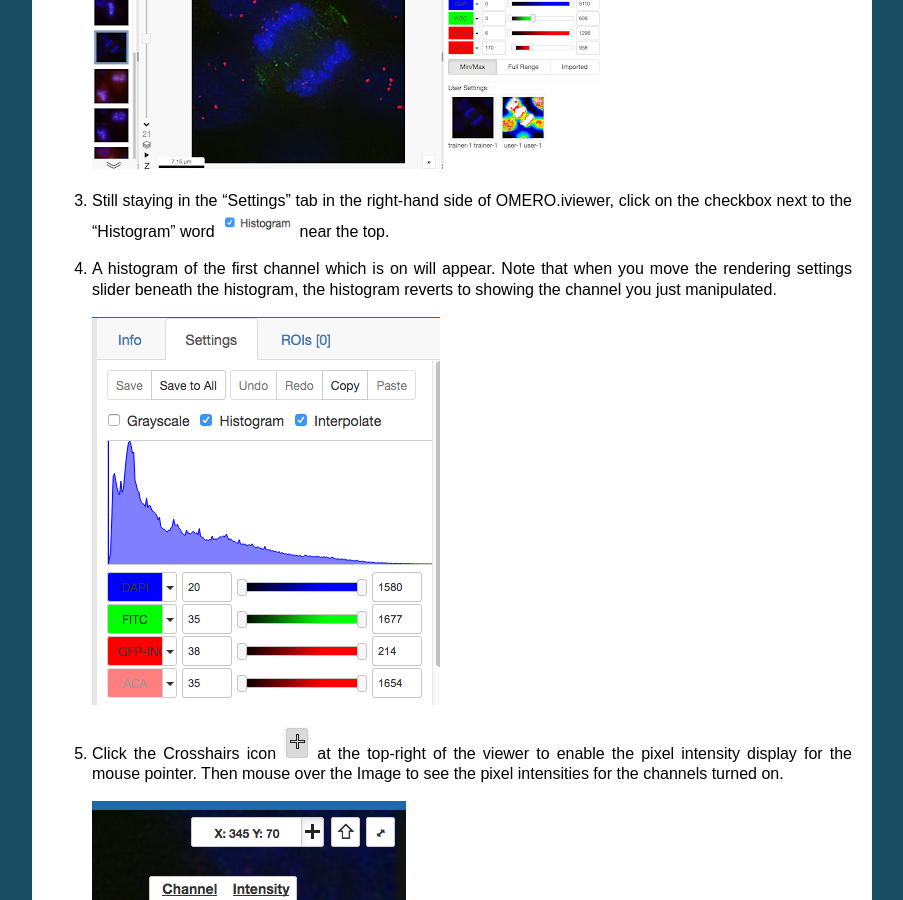
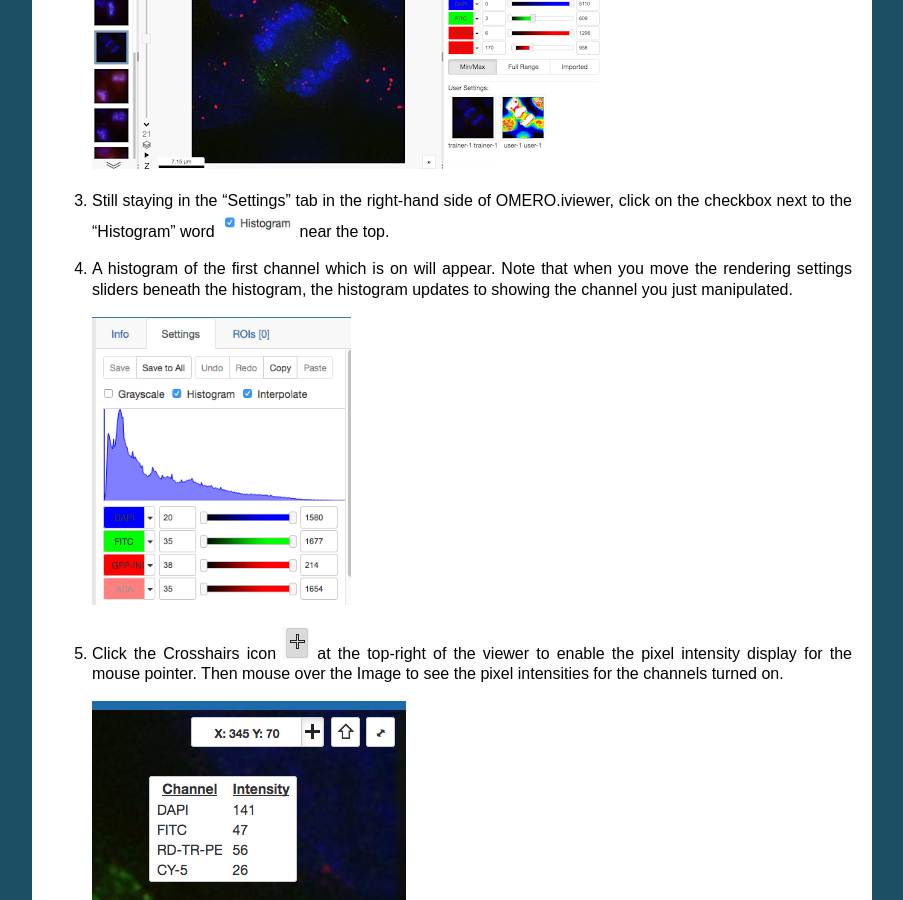
Before and after one commit to ome/omero-guide-iviewer, a Sphinx documentation site: the page built from docs/iviewer.rst, in a window 1280 px wide and 900 px high, scrolled down 1256 px. Shown: the whole window, without its empty margins (198-1101 px from the left). Built offline with Sphinx 7.4.7, drawn with Linux system fonts in a browser that asks for light colours.

Commit message:
Fix typos cf. Wills comment, make screenshot smaller

```diff
--- a/docs/iviewer.rst
+++ b/docs/iviewer.rst
@@ -73,9 +73,9 @@ default viewer for OMERO.web.
 
 #. Still staying in the "Settings" tab in the right-hand side of OMERO.iviewer, click on the checkbox next to the "Histogram" word |image0| near the top.
 
-#. A histogram of the first channel which is on will appear. Note that when you move the rendering settings slider beneath the histogram, the histogram reverts to showing the channel you just manipulated.
+#. A histogram of the first channel which is on will appear. Note that when you move the rendering settings sliders beneath the histogram, the histogram updates to showing the channel you just manipulated.
 
-   .. image:: images/Iviewer0b.png
+   |image0b|
 
 #. Click the Crosshairs icon |image3| at the top-right of the viewer to enable the pixel intensity display for the mouse pointer. Then mouse over the Image to see the pixel intensities for the channels turned on.
 
@@ -151,8 +151,8 @@ default viewer for OMERO.web.
    :width: 0.79167in
    :height: 0.27083in
 .. |image0b| image:: images/Iviewer0b.png
-   :width: 0.79167in
-   :height: 0.27083in
+   :width: 2.7in
+   :height: 3in
 .. |image1| image:: images/Iviewer1.png
    :width: 0.79167in
    :height: 0.27083in
```
